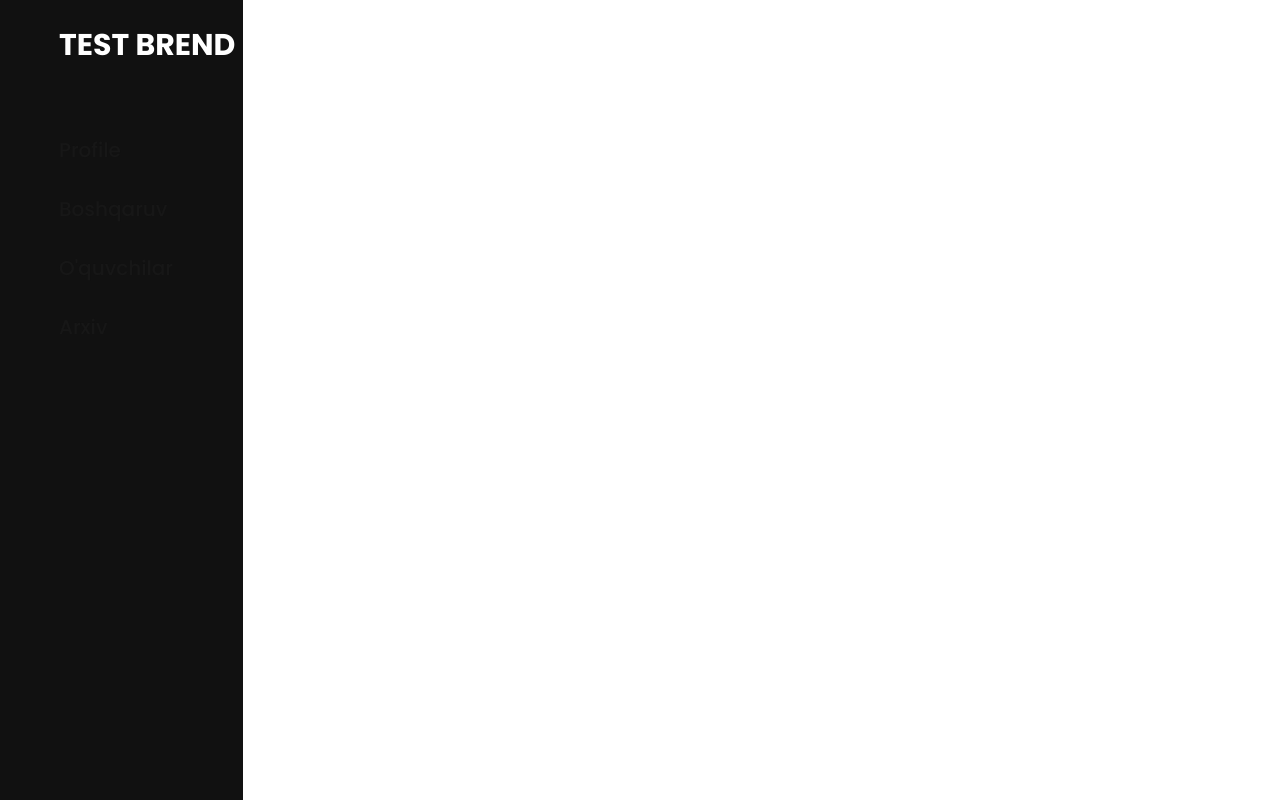
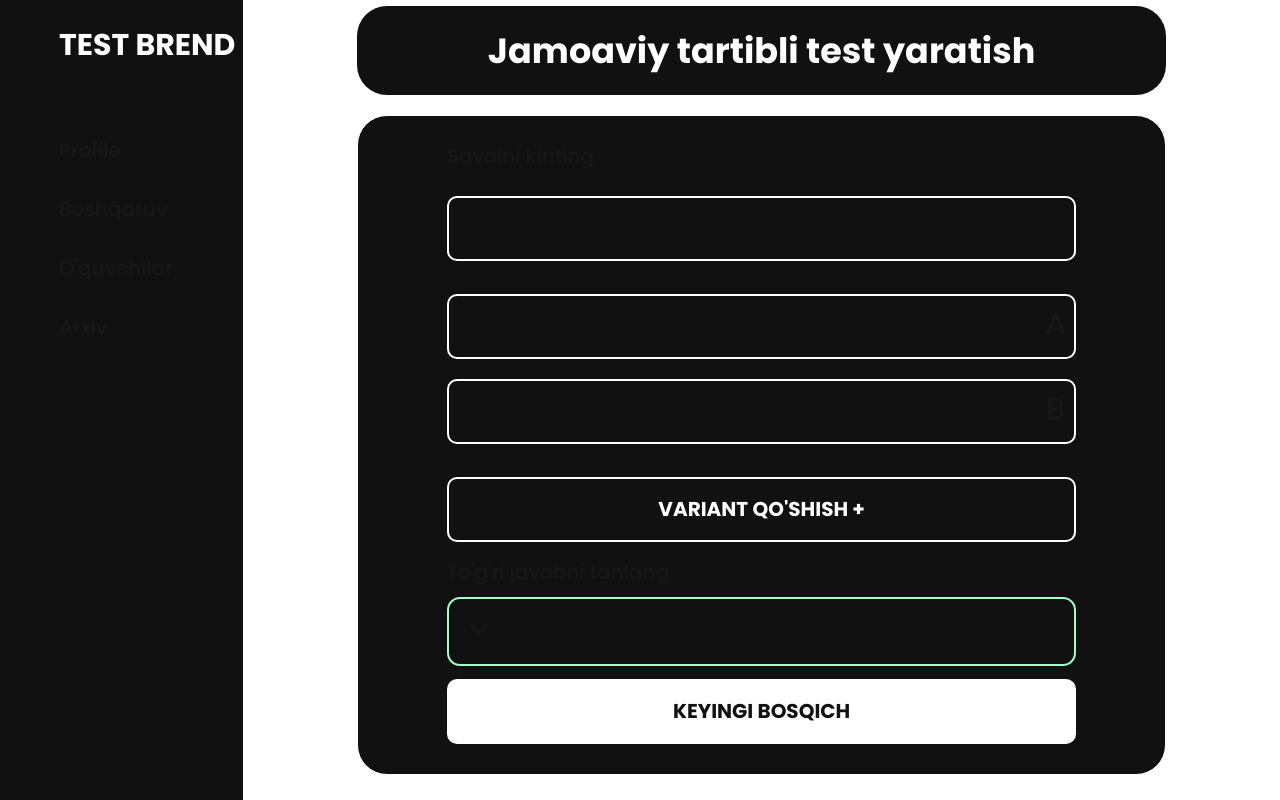
Before and after one commit to fazliddinofficial/quizapp-ui, a Next.js app: page /question in a window 1280 px wide. Built offline with nearby package versions, Linux system fonts and the light colour scheme.

Commit message:
add: page design

```diff
--- a/app/control/page.tsx
+++ b/app/control/page.tsx
@@ -2,7 +2,7 @@
 import React, { useState } from "react";
 import SideBar from "../sidebar/sidebar";
 import "./control.css";
-import toaster from "../lib/toaster";
+import { toaster } from "../lib/toaster";
 import api from "../api/signup/route";
 import { useRouter } from "next/navigation";
 
@@ -16,7 +16,9 @@ export default function ControlPage() {
     try {
       const response = await api.post("/quiz", quiz);
       toaster.success("Quiz yaratildi!");
-      router.push(`/question?quizId=${response.data._id}`);
+      router.push(
+        `/question?quizId=${response.data._id}&type=${response.data.quizType}`
+      );
     } catch (error: any) {
       toaster.error(
         "Quiz yaratishda hatolik! " + error.response?.data?.message
--- a/app/lib/toaster.ts
+++ b/app/lib/toaster.ts
@@ -1,6 +1,6 @@
 import toast, { ToastOptions } from "react-hot-toast";
 
-const toaster = {
+export const toaster = {
   success: (message: string, options?: ToastOptions) => {
     toast.success(message, options);
   },
@@ -11,5 +11,3 @@ const toaster = {
     toast(message, { ...options, icon: "ℹ️" });
   },
 };
-
-export default toaster;
--- /dev/null
+++ b/app/question/CInput.tsx
@@ -0,0 +1,17 @@
+import "./question.css";
+
+type VariantInputType = {
+  letter: string;
+};
+export function VariantInput({ letter }: VariantInputType) {
+  return (
+    <>
+      <div className="variant_input_wrapper">
+        <input type="text" className="variant_input_wrapper-input" />
+        <span className="variant_input_wrapper-span">
+          {letter.toUpperCase()}
+        </span>
+      </div>
+    </>
+  );
+}
--- a/app/question/page.tsx
+++ b/app/question/page.tsx
@@ -1,11 +1,119 @@
+"use client";
+import { useSearchParams } from "next/navigation";
 import SideBar from "../sidebar/sidebar";
+import { useState } from "react";
+import "./question.css";
+import { VariantInput } from "./CInput";
+import { GoChevronDown } from "react-icons/go";
+import { toaster } from "../lib/toaster";
 
 export default function CreateQuestionComponent() {
+  const lettersArray = ["A", "B", "C", "D"];
+  const searchParam = useSearchParams();
+  const [questionProps, setQuestionProps] = useState({
+    text: "",
+    variants: { A: "", B: "" },
+    correctAnswer: "",
+  });
+
+  const variantsArr = Object.keys(questionProps.variants);
+
+  const quizId = searchParam.get("quizId");
+  const quizType = searchParam.get("type");
+
+  const handleChange = (e: React.ChangeEvent<HTMLInputElement>) => {
+    setQuestionProps({ ...questionProps, [e.target.name]: e.target.value });
+  };
+
+  const handleSubmit = async (e: React.FormEvent) => {
+    e.preventDefault();
+
+    try {
+    } catch (e: any) {
+      toaster.error(e.response?.data?.message);
+    }
+  };
+
+  function addVariant() {
+    if (+variantsArr.length >= 4) {
+      toaster.info("4 tadan ko'p variant qo'sha olmaysiz!");
+      return;
+    }
+    variantsArr.push(lettersArray[variantsArr.length]);
+  }
+
+  let quizTypeName: string;
+
+  if (quizType === "individual") {
+    quizTypeName = "Yakka";
+  } else {
+    quizTypeName = "Jamoaviy";
+  }
   return (
     <>
       <div className="flex control-page">
         <SideBar />
-        <div className=""></div>
+        <div className="create_question_wrapper">
+          <div className="create_question_wrapper-div">
+            <h2 className="create_question_wrapper-h2">
+              {quizTypeName} tartibli test yaratish
+            </h2>
+            <div className="question-form_wrapper">
+              <form className="question-form" action="" onSubmit={handleSubmit}>
+                <div>
+                  <p className="question-form_wrapper-p">Savolni kiriting</p>
+                  <input
+                    className="question-input"
+                    type="text"
+                    name="text"
+                    value={questionProps.text}
+                    onChange={handleChange}
+                  />
+                </div>
+                {variantsArr.map((key, i) => (
+                  <VariantInput letter={key} key={i} />
+                ))}
+                <button
+                  className="add-question-form-button question-form-button"
+                  type="button"
+                  onClick={() => addVariant()}
+                >
+                  Variant qo'shish +
+                </button>
+                <p className="question-form-p">To'g'ri javobni tanlang</p>
+                <ul className="select-item">
+                  <div className="select-item-wrapper">
+                    <GoChevronDown
+                      style={{
+                        fontSize: "30px",
+                        display: "flex",
+                        alignItems: "center",
+                        margin: "15px",
+                      }}
+                    />
+                    <span className="selected-option">
+                      {questionProps.correctAnswer.toUpperCase()}
+                    </span>
+                  </div>
+                  {variantsArr.map((v, i) => (
+                    <li
+                      key={i}
+                      onClick={() =>
+                        setQuestionProps({ ...questionProps, correctAnswer: v })
+                      }
+                      className="select-time-option"
+                    >
+                      {v.toUpperCase()}
+                    </li>
+                  ))}
+                </ul>
+                <button className="question-form-button" type="submit">
+                  Keyingi Bosqich
+                </button>
+              </form>
+            </div>
+          </div>
+        </div>
       </div>
     </>
   );
--- /dev/null
+++ b/app/question/question.css
@@ -0,0 +1,197 @@
+@import url("https://fonts.googleapis.com/css2?family=Poppins:wght@400;500;600;700&display=swap");
+
+.create_question_wrapper {
+  width: 81%;
+  display: flex;
+  flex-direction: column;
+  align-items: center;
+  justify-content: center;
+}
+
+.create_question_wrapper-h2 {
+  font-family: Poppins;
+  font-weight: 700;
+  font-style: Bold;
+  font-size: 35px;
+  line-height: 100%;
+  letter-spacing: 0%;
+  text-align: center;
+  vertical-align: middle;
+  color: #ffffff;
+  background-color: #111111;
+  width: 78%;
+  height: 89px;
+  display: flex;
+  align-items: center;
+  justify-content: center;
+  border-radius: 30px;
+}
+
+.create_question_wrapper-div {
+  width: 100%;
+  height: 100vh;
+  display: flex;
+  flex-direction: column;
+  align-items: center;
+  justify-content: center;
+}
+
+.question-input {
+  width: 100%;
+  height: 65px;
+  border-radius: 10px;
+  border: 2px solid #ffffff;
+  color: #ffffff;
+  outline: none;
+  font-size: 24px;
+  padding: 6px;
+  margin: 10px 0 20px;
+}
+
+.question-form_wrapper {
+  border: 1px solid #ffffff;
+  width: 78%;
+  height: auto;
+  border-radius: 30px;
+  margin: 20px 0;
+  padding: 10px;
+  display: flex;
+  flex-direction: column;
+  background-color: #111111;
+  display: flex;
+  flex-direction: column;
+  align-items: center;
+  justify-content: center;
+}
+
+.question-form_wrapper-p {
+  font-family: Poppins;
+  font-weight: 500;
+  font-style: Medium;
+  font-size: 20px;
+  line-height: 100%;
+  letter-spacing: 0%;
+  margin: 20px 0;
+}
+
+.question-form {
+  width: 80%;
+}
+
+.question-form-button {
+  width: 100%;
+  height: 65px;
+  background-color: #ffffff;
+  color: #111111;
+  font-family: Poppins;
+  font-weight: 700;
+  font-style: Bold;
+  font-size: 20px;
+  line-height: 100%;
+  letter-spacing: 0%;
+  text-align: center;
+  text-transform: uppercase;
+  border-radius: 10px;
+  margin: 13px 0 20px;
+  cursor: pointer;
+}
+
+.variant_input_wrapper {
+  width: 100%;
+  height: 65px;
+  background-color: #111111;
+  border-radius: 10px;
+  margin: 13px 0 20px;
+  border: 2px solid #ffffff;
+}
+
+.variant_input_wrapper-input {
+  width: 94%;
+  height: 100%;
+  border-radius: 10px 0 0 10px;
+  border-right: none;
+  outline: none;
+  font-size: 24px;
+  padding: 6px;
+}
+
+.variant_input_wrapper-span {
+  width: 6%;
+  text-align: center;
+  display: inline-block;
+  font-family: Poppins;
+  font-weight: 500;
+  font-style: Medium;
+  font-size: 30px;
+  line-height: 100%;
+}
+
+.add-question-form-button {
+  color: #ffffff;
+  background-color: #111111;
+  border: 2px solid #ffffff;
+}
+
+.select-item {
+  width: 100%;
+  height: 69px;
+  outline: none;
+  border: 2px solid #a1ffc5;
+  border-radius: 13px;
+  cursor: pointer;
+  position: relative;
+}
+
+.select-time-option {
+  width: 100%;
+  height: 68px;
+  background-color: #111111;
+  border-radius: 10px;
+  padding: 20px;
+  text-transform: uppercase;
+  font-family: Poppins;
+  font-weight: 500;
+  font-style: Medium;
+  font-size: 30px;
+  line-height: 100%;
+  letter-spacing: 0%;
+  vertical-align: middle;
+  border: 2px solid #ffffff;
+  cursor: pointer;
+  display: none;
+}
+
+.select-item:hover .select-time-option {
+  display: block;
+}
+
+.select-time-option:hover {
+  display: block;
+}
+
+.question-form-p {
+  font-family: Poppins;
+  font-weight: 500;
+  font-style: Medium;
+  font-size: 20px;
+  line-height: 100%;
+  letter-spacing: 0%;
+  vertical-align: middle;
+  margin: 0 0 15px 0;
+}
+
+.selected-option {
+  font-family: Poppins;
+  font-weight: 500;
+  font-style: Medium;
+  font-size: 30px;
+  line-height: 100%;
+  letter-spacing: 0%;
+  vertical-align: middle;
+  margin: auto 20px;
+}
+
+.select-item-wrapper {
+  display: flex;
+  justify-content: space-between;
+}
--- a/app/signup/page.tsx
+++ b/app/signup/page.tsx
@@ -3,7 +3,7 @@ import React, { useState } from "react";
 import "./signup.css";
 import Link from "next/link";
 import api from "../api/signup/route";
-import toaster from "../lib/toaster";
+import { toaster } from "../lib/toaster";
 
 export default function SignUp() {
   const [userProps, setUserProps] = useState({
--- a/package.json
+++ b/package.json
@@ -13,7 +13,8 @@
     "next": "16.0.1",
     "react": "19.2.0",
     "react-dom": "19.2.0",
-    "react-hot-toast": "^2.6.0"
+    "react-hot-toast": "^2.6.0",
+    "react-icons": "^5.5.0"
   },
   "devDependencies": {
     "@tailwindcss/postcss": "^4",
```
Also changed, not shown: 1 other file (tests, documents, lock files or other folders).
